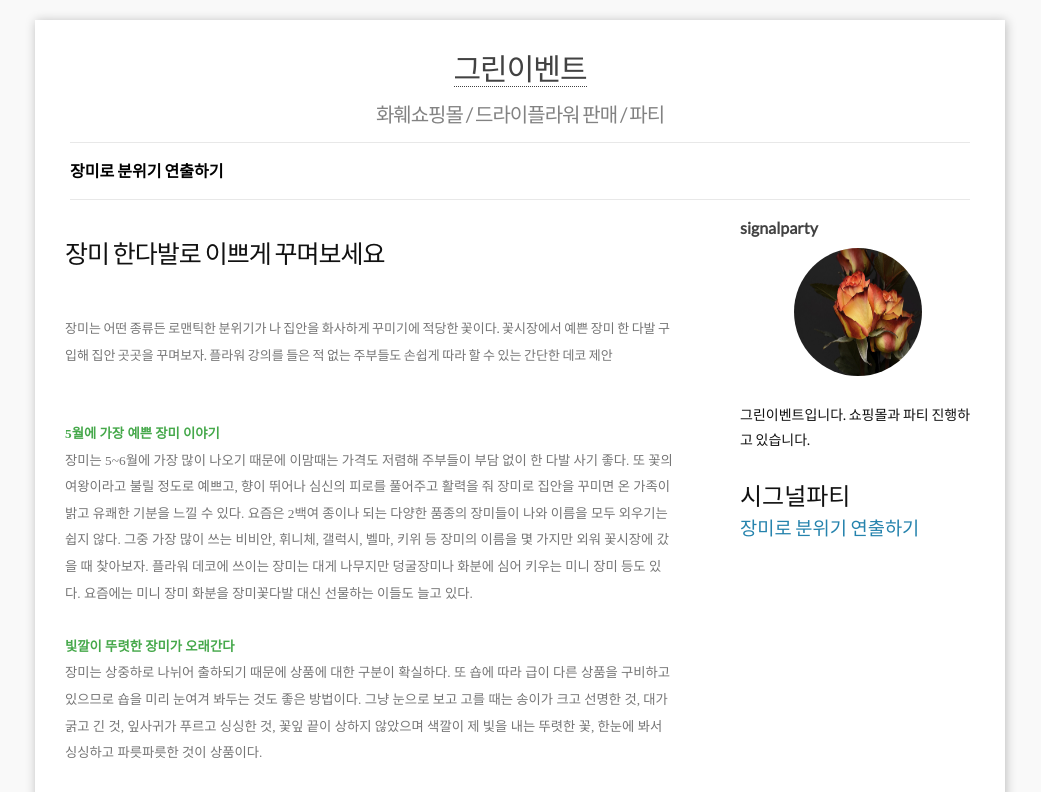
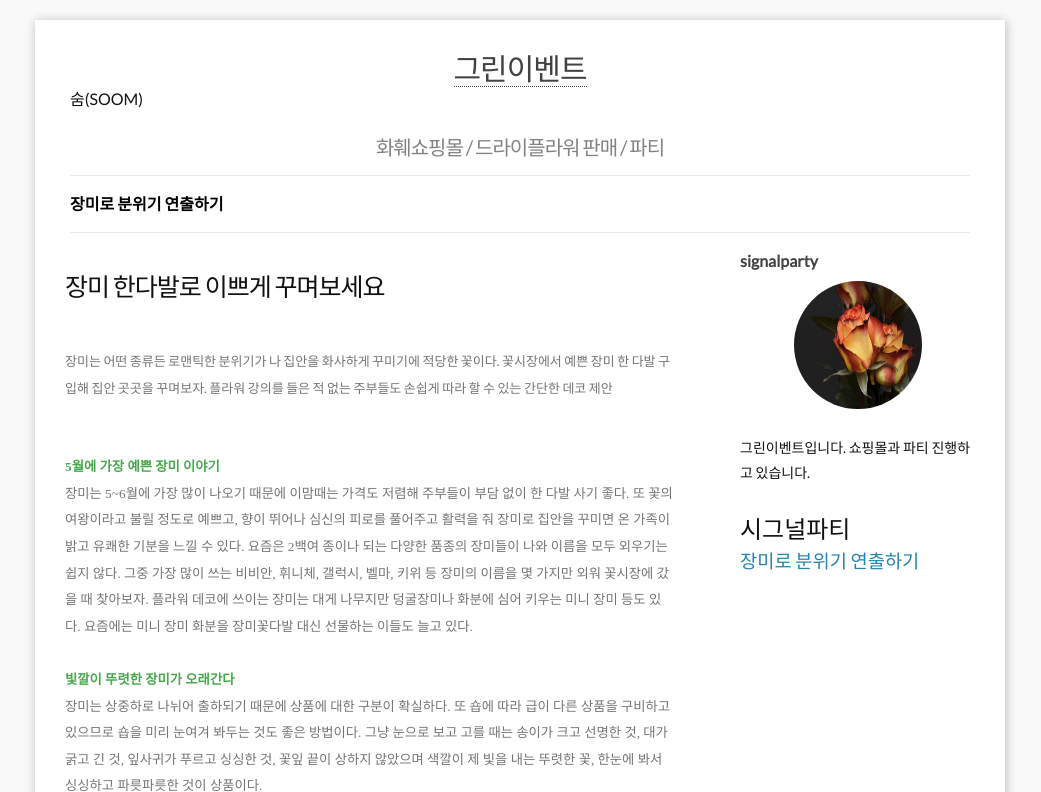
Before and after one commit to leevra/signalparty, a Jekyll site: the page built from _posts/2019-2-20-1.md, in a window 1280 px wide and 900 px high, cut to the strip 0-792 px from the top of the window. Shown: the whole strip, without its empty margins (120-1161 px from the left). Built offline with Jekyll 4.4.1, drawn with Linux system fonts in a browser that asks for light colours.

Commit message:
Update header.html

```diff
--- a/_includes/header.html
+++ b/_includes/header.html
@@ -3,6 +3,8 @@
   <div class="wrapper">
 
     <h1 class="site-title"><a href="{{ site.baseurl }}/">{{ site.title }}</a></h1>
+
+    <h4>숨(SOOM)</h4>
 
 	<h4 class="site-meta">{{ site.tagline }}</h4>
 
```
